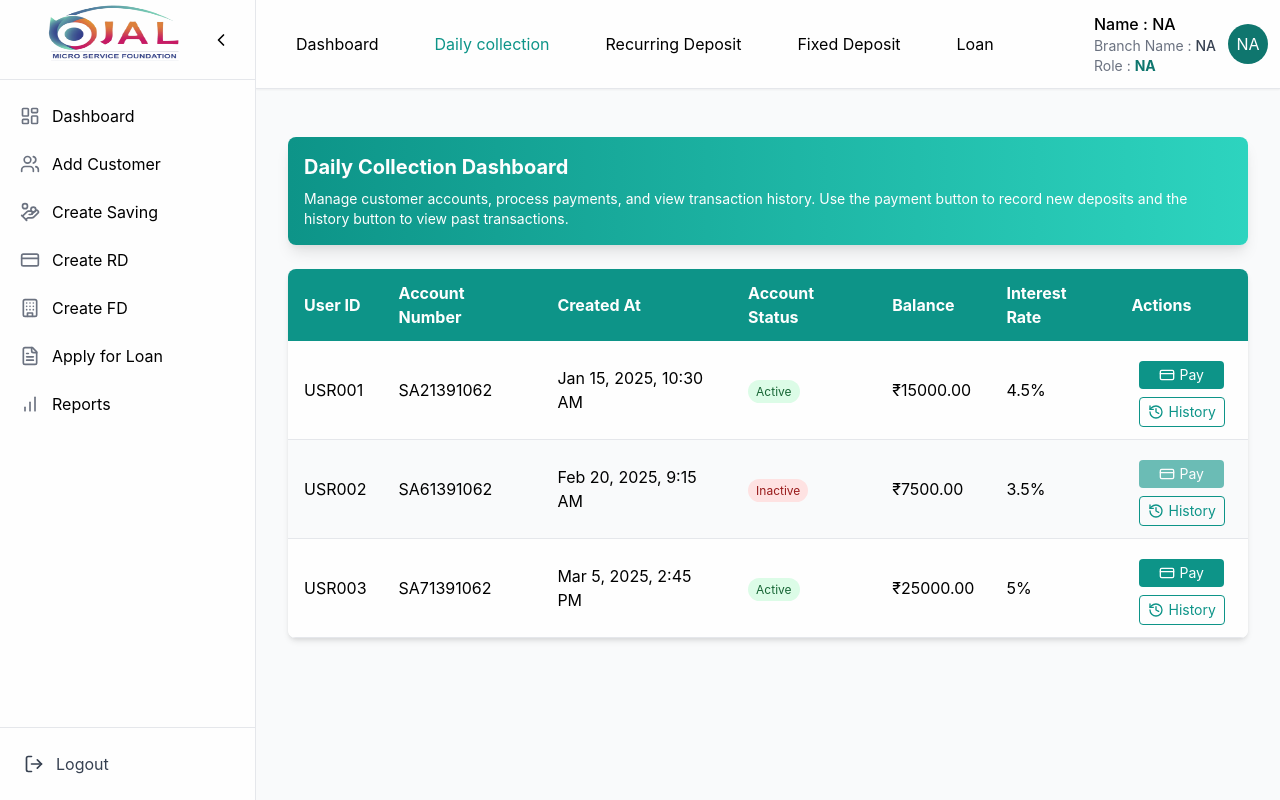
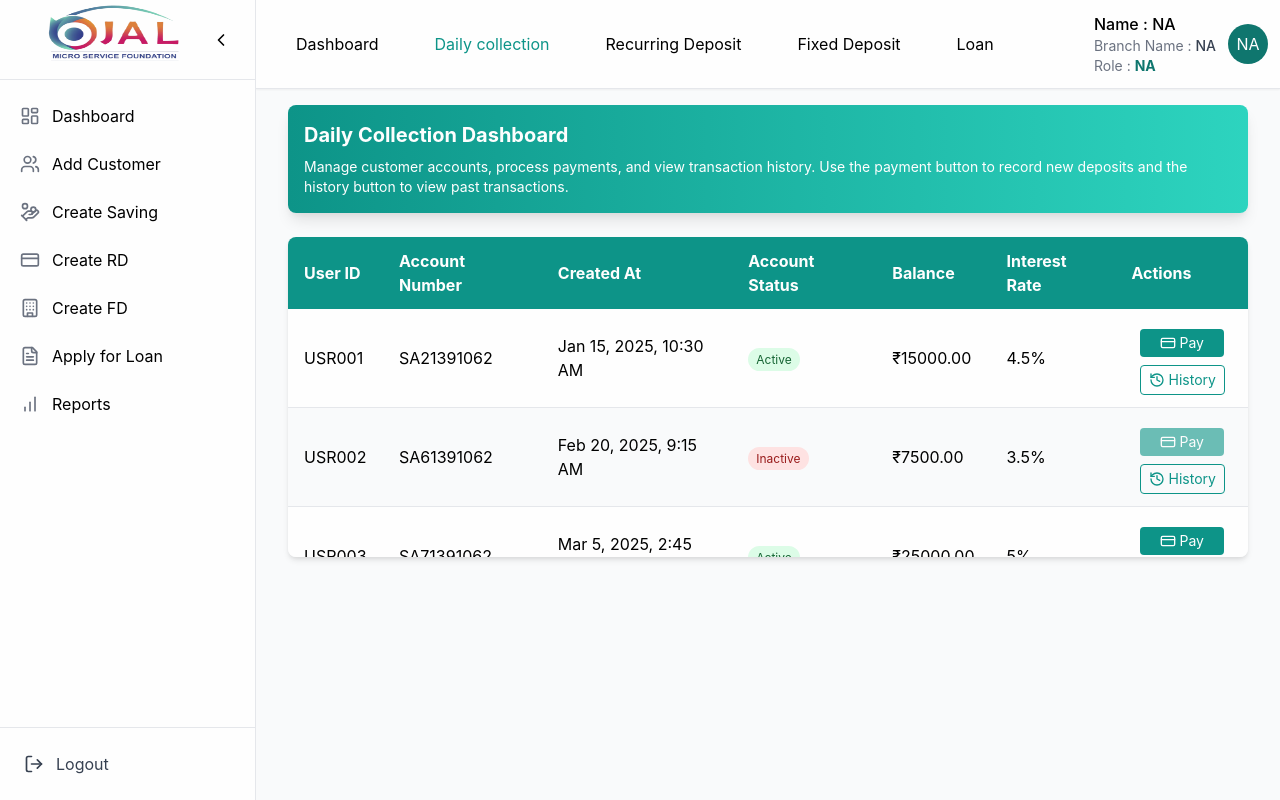
Before and after one commit to kunash-media/Ojal-finance-frontend, a React (Vite) app: page /daily-collection in a window 1280 px wide. Built offline with nearby package versions, Linux system fonts and the light colour scheme.

Commit message:
sticky changes done, tailwind sticky bug fixed

```diff
--- a/src/components/Add-customer/AddCustomerForm.jsx
+++ b/src/components/Add-customer/AddCustomerForm.jsx
@@ -33,10 +33,6 @@ const AddCustomerForm = () => {
     const [toastType, setToastType] = useState(''); // 'success' or 'error'
     const [showToast, setShowToast] = useState(false);
     const [loading, setLoading] = useState(false); // State to control loading spinner
-
-    // Input styles with rounded corners and subtle shadow on focus - KEEPING ORIGINAL
-    const inputClasses =
-        "border border-gray-300 rounded-lg p-3 w-full focus:outline-none focus:ring-2 focus:ring-blue-500 focus:border-transparent shadow-sm transition";
 
     /**
      * Show toast notification
--- a/src/components/Daily-collection/DailyCollection.jsx
+++ b/src/components/Daily-collection/DailyCollection.jsx
@@ -71,6 +71,37 @@ const DUMMY_DATA = [
   {
     userId: "USR003",
     accountNumber: "SA71391062",
+    createdAt: "2025-03-05T14:45:00",
+    accountStatus: "Active",
+    balance: 25000.00,
+    interestRate: 5.0,
+    name: "Robert Johnson",
+    transactions: [
+      {
+        id: 1,
+        amount: 10000.00,
+        payMode: "IMPS",
+        utrNo: "IMPS123456789012",
+        cash: null,
+        chequeNumber: null,
+        note: "Investment deposit",
+        timestamp: "2025-05-18T08:30:00"
+      },
+      {
+        id: 2,
+        amount: 15000.00,
+        payMode: "Cheque",
+        utrNo: null,
+        cash: null,
+        chequeNumber: "CHQ789012",
+        note: "Property rent",
+        timestamp: "2025-05-01T16:20:00"
+      }
+    ]
+  },
+  {
+    userId: "USR004",
+    accountNumber: "SA41391062",
     createdAt: "2025-03-05T14:45:00",
     accountStatus: "Active",
     balance: 25000.00,
@@ -341,7 +372,7 @@ const handleHistoryClick = (account) => {
   };
 
   return (
-    <div className="container mx-auto px-4 py-8">
+    <div className="container mx-auto px-4 ">
       {/* Info section at the top */}
       <div className="bg-gradient-to-r from-teal-600 to-teal-400 rounded-lg shadow-lg mb-6 p-4 text-white">
         <h2 className="text-xl font-bold mb-2">
@@ -354,9 +385,9 @@ const handleHistoryClick = (account) => {
       </div>
 
       {/* Main table with account information */}
-      <div className="overflow-x-auto shadow-md rounded-lg">
+      <div className="overflow-x-auto h-[320px] shadow-md rounded-lg">
         <table className="min-w-full bg-white">
-          <thead className="bg-teal-600 text-white">
+          <thead className="bg-teal-600 text-white sticky top-0">
             <tr>
               <th className="py-3 px-4 text-left">User ID</th>
               <th className="py-3 px-4 text-left">Account Number</th>
@@ -364,7 +395,8 @@ const handleHistoryClick = (account) => {
               <th className="py-3 px-4 text-left">Account Status</th>
               <th className="py-3 px-4 text-left">Balance</th>
               <th className="py-3 px-4 text-left">Interest Rate</th>
-              <th className="py-3 px-4 text-left">Actions</th>
+              <th className="py-3 px-4 text-left"
+                style={{position: 'sticky', right: 0, zIndex: 60}}>Actions</th>
             </tr>
           </thead>
           <tbody>
@@ -385,7 +417,8 @@ const handleHistoryClick = (account) => {
                 </td>
                 <td className="py-3 px-4">₹{account.balance.toFixed(2)}</td>
                 <td className="py-3 px-4">{account.interestRate}%</td>
-                <td className="py-3 px-4 space-x-2">
+                <td className="py-3 px-4 space-x-2"
+                  style={{position: 'sticky', right: 0}}>
                   <button
                     className="bg-teal-600 m-2 hover:bg-teal-700 text-white px-5 py-1 rounded text-sm flex items-center"
                     onClick={() => handlePayClick(account)}
--- a/src/components/Fixed-Deposit/FixedDeposit.jsx
+++ b/src/components/Fixed-Deposit/FixedDeposit.jsx
@@ -269,7 +269,8 @@ const FixedDeposit = () => {
               <th className="py-3 px-4 border-b text-left">Address</th>
               <th className="py-3 px-4 border-b text-left">Branch</th>
               <th className="py-3 px-4 border-b text-left">Date</th>
-              <th className="py-3 px-4 border-b text-center bg-slate-100 sticky top-0 right-0">Action</th>
+              <th className="py-3 px-4 border-b text-center bg-slate-100 "
+                style={{position: 'sticky', right: 0, zIndex: 60}}>Action</th>
             </tr>
           </thead>
           <tbody>
@@ -291,7 +292,8 @@ const FixedDeposit = () => {
                   <td className="py-3 px-4 border-b">{user.address}</td>
                   <td className="py-3 px-4 border-b">{user.branch}</td>
                   <td className="py-3 px-4 border-b">{user.date}</td>
-                  <td className="py-2 px-4 border-b text-center bg-gray-50 sticky right-0">
+                  <td className="py-2 px-4 border-b text-center bg-gray-50"
+                    style={{position: 'sticky', right: 0}}>
                     <button
                       className="bg-teal-600 text-white px-2 py-1 rounded hover:bg-teal-700 transition-colors"
                       onClick={() => handleAddFD(user)}
--- a/src/components/Recurring-deposit/RecurringDeposit.jsx
+++ b/src/components/Recurring-deposit/RecurringDeposit.jsx
@@ -269,7 +269,8 @@ const RecurringDeposit = () => {
               <th className="py-3 px-4 border-b text-left">Address</th>
               <th className="py-3 px-4 border-b text-left">Branch</th>
               <th className="py-3 px-4 border-b text-left">Date</th>
-              <th className="py-3 px-4 border-b text-center bg-slate-100 sticky right-0 z-20">Action</th>
+              <th className="py-3 px-4 border-b text-center bg-slate-100"
+                style={{position: 'sticky', right: 0, zIndex: 60}}>Action</th>
             </tr>
           </thead>
           <tbody>
@@ -291,7 +292,8 @@ const RecurringDeposit = () => {
                   <td className="py-3 px-4 border-b">{user.address}</td>
                   <td className="py-3 px-4 border-b">{user.branch}</td>
                   <td className="py-3 px-4 border-b">{user.date}</td>
-                  <td className="py-2 px-4 border-b text-center bg-gray-50 sticky right-0 z-20">
+                  <td className="py-2 px-4 border-b text-center bg-gray-50"
+                     style={{position: 'sticky', right: 0}}>
                     <button
                       className="bg-teal-600 text-white px-2 py-1 rounded hover:bg-teal-700 transition-colors"
                       onClick={() => handleAddRD(user)}
--- a/src/components/Saving/CreateSaving.jsx
+++ b/src/components/Saving/CreateSaving.jsx
@@ -179,10 +179,10 @@ function CreateSaving() {
       </div>
 
       {/* Users table */}
-      <div className="overflow-x-auto overflow-y-auto h-[300px]">
+      <div className="overflow-x-auto h-[300px]">
         <table className="min-w-full bg-white border border-gray-300 rounded-md">
-          <thead className='sticky top-0 z-50'>
-            <tr className="bg-gray-100">
+          <thead className='bg-gray-100'>
+            <tr className="bg-gray-100 sticky top-0">
               <th className="py-3 px-10 border-b text-left">Id</th>
               <th className="py-3 px-10 border-b text-left">Name</th>
               <th className="py-3 px-10 border-b text-left">Mobile</th>
@@ -190,17 +190,18 @@ function CreateSaving() {
               <th className="py-3 px-10 border-b text-left">Email</th>
               <th className="py-3 px-10 border-b text-left">Branch</th>
               <th className="py-3 px-10 border-b text-left">Date</th>
-              <th className="py-3 px-10 border-b text-center bg-slate-100 sticky z-20 right-0">Action</th>
+              <th className="py-3 px-10 border-b text-center bg-gray-100"
+                style={{position: 'sticky', right: 0, zIndex: 60}}>Action</th>
             </tr>
           </thead>
           <tbody>
             {loading ? (
               <tr>
-                <td colSpan="6" className="py-4 px-4 text-center">Loading...</td>
+                <td colSpan="8" className="py-4 px-4 text-center">Loading...</td>
               </tr>
             ) : filteredUsers.length === 0 ? (
               <tr>
-                <td colSpan="6" className="py-4 px-4 text-center">No users found</td>
+                <td colSpan="8" className="py-4 px-4 text-center">No users found</td>
               </tr>
             ) : (
               filteredUsers.map((user) => (
@@ -212,7 +213,8 @@ function CreateSaving() {
                   <td className="py-3 px-4 border-b">{user.email}</td>
                   <td className="py-3 px-4 border-b">{user.branch}</td>
                   <td className="py-3 px-4 border-b">{user.date}</td>
-                  <td className="py-2 px-4 border-b text-center bg-gray-50 sticky right-0 z-20">
+                  <td className="py-2 px-4 border-b text-center bg-white"
+                      style={{position: 'sticky', right: 0}}>
                     <button
                       className="bg-teal-600 text-white px-2 py-1 rounded hover:bg-teal-700 transition-colors"
                       onClick={() => handleAddSaving(user.id)}
```
Also changed, not shown: src/components/Saving/CreateSaving.css (+25 -0 lines).
